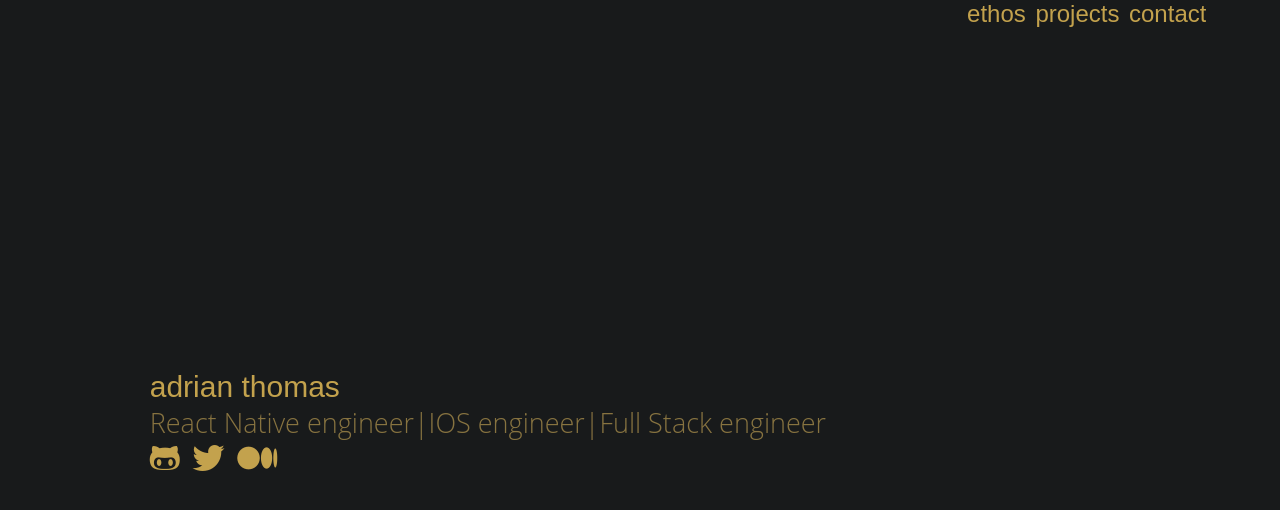
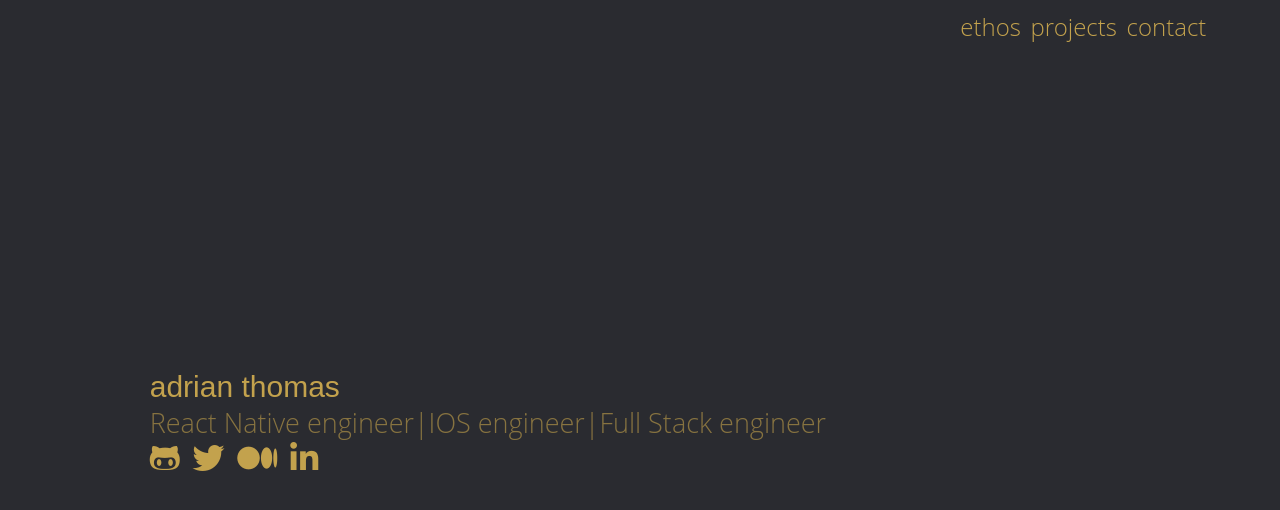
Before and after one commit to adriandeveloper/portfolio, a React app: page / in a window 1280 px wide. Shown: the top 510 px of the page. Built offline with nearby package versions, Linux system fonts and the light colour scheme.

Commit message:
changes bg color as well as adds linkedin

```diff
--- a/src/App.scss
+++ b/src/App.scss
@@ -7,5 +7,5 @@
   margin: 0;
 }
 body {
-  background-color: $body-background;
+  background-color: $alt-bg;
 }
--- a/src/components/Main/Main.jsx
+++ b/src/components/Main/Main.jsx
@@ -3,7 +3,7 @@ import Social from '../Social/Social.jsx';
 import styles from './Main.scss';
 
 const Main = () => (
-  <section className="mainWrapper">
+  <main className="mainWrapper">
     <div>
       <p className="myName">adrian thomas</p>
     </div>
@@ -17,7 +17,7 @@ const Main = () => (
       </ul>
     </div>
     <Social />
-  </section>
+  </main>
 );
 
 export default Main;
--- a/src/components/Nav/Nav.scss
+++ b/src/components/Nav/Nav.scss
@@ -12,13 +12,14 @@
 
 .navContainer a {
   color: $text-color;
-  font-family: $main-font;
+  font-family: $sub-font;
   font-weight: 300;
   font-size: 24px;
   margin-right: 0.4em;
   text-decoration: none;
   list-style-type: none;
   overflow: hidden;
+  margin-top: 0.4em;
 
 }
 
--- a/src/components/Social/Social.jsx
+++ b/src/components/Social/Social.jsx
@@ -7,6 +7,7 @@ const Social = () => (
       <li className="github socialLi"><a href="https://github.com/adriandeveloper" target="_blank" rel="noopener noreferrer"><i className="fa fa-github-alt" aria-hidden="true"></i></a></li>
       <li className="twitter socialLi"><a href="https://twitter.com/adriathomas" target="_blank" rel="noopener noreferrer"><i className="fa fa-twitter" aria-hidden="true"></i></a></li>
       <li className="medium socialLi"><a href="https://medium.com/@adrianlthomas" target="_blank" rel="noopener noreferrer"><i className="fa fa-medium" aria-hidden="true"></i></a></li>
+      <li className="linkedin socialLi"><a href="https://www.linkedin.com/in/adrianladrellthomas/" target="_blank" rel="noopener noreferrer"><i className="fa fa-linkedin" aria-hidden="true"></i></a></li>
     </ul>
   </div>
 )
--- a/src/sass/partials/_variables.scss
+++ b/src/sass/partials/_variables.scss
@@ -1,5 +1,6 @@
 // === COLORS ===
 $body-background: #181a1b;
+$alt-bg: #2a2b30;
 $text-color: #c3a24d;
 $subtext-color: #877340;
 
```
